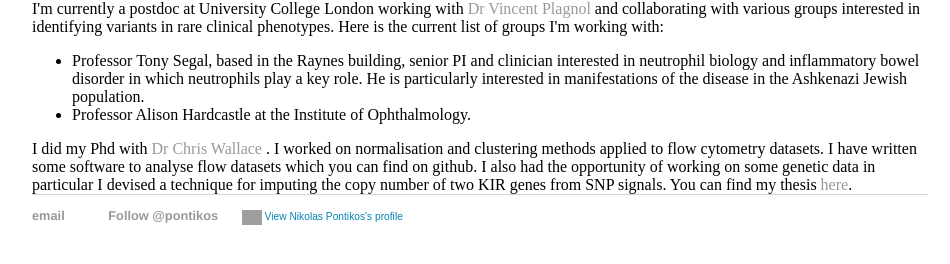
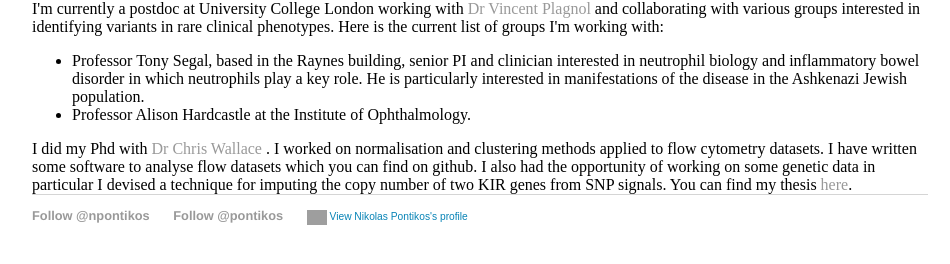
Before and after one commit to pontikos/pontikos.github.io, a Jekyll site: the page built from index.html, in a window 1280 px wide, cut to the strip 343-607 px from the top of the page. Shown: the whole strip, without its empty margins (160-1110 px from the left). Built offline with Jekyll 4.4.1, drawn with Linux system fonts in a browser that asks for light colours; comment, search, counter and statistics services are not loaded; grey boxes are pictures that could not be loaded.

Commit message:
Update default.html

```diff
--- a/_layouts/default.html
+++ b/_layouts/default.html
@@ -23,14 +23,18 @@
 </div><!-- /.container -->
 <footer>
 <ul>
-<li><a href="mailto:">email</a></li>
-<li><script>!function(d,s,id){var js,fjs=d.getElementsByTagName(s)[0],p=/^http:/.test(d.location)?'http':'https';if(!d.getElementById(id)){js=d.createElement(s);js.id=id;js.src=p+'://platform.twitter.com/widgets.js';fjs.parentNode.insertBefore(js,fjs);}}(document, 'script', 'twitter-wjs');</script></li>
-<li><!-- Place this tag where you want the button to render. -->
-<a class="github-button" href="https://github.com/pontikos" data-style="mega" data-count-href="/pontikos/followers" data-count-api="/users/pontikos#followers" data-count-aria-label="# followers on GitHub" aria-label="Follow @pontikos on GitHub">Follow @pontikos</a>
+<li>
+  <a class="twitter-follow-button" href="https://twitter.com/npontikos">Follow @npontikos</a>
+</li>
+<li>
+<!-- Place this tag where you want the button to render. -->
+<a class="github-button" href="https://github.com/pontikos" data-count-href="/pontikos/followers" data-count-api="/users/pontikos#followers" data-count-aria-label="# followers on GitHub" aria-label="Follow @pontikos on GitHub">Follow @pontikos</a>
 <!-- Place this tag right after the last button or just before your close body tag. -->
 <script async defer id="github-bjs" src="https://buttons.github.io/buttons.js"></script>
 </li>
-<li><a href="https://uk.linkedin.com/pub/nikolas-pontikos/5/11a/401" style="text-decoration:none;"><span style="font: 80% Arial,sans-serif; color:#0783B6;"><img src="https://static.licdn.com/scds/common/u/img/webpromo/btn_in_20x15.png" width="20" height="15" alt="View Nikolas Pontikos's LinkedIn profile" style="vertical-align:middle;" border="0">&nbsp;View Nikolas Pontikos's profile</span></a></li>
+<li>
+  <a href="https://uk.linkedin.com/pub/nikolas-pontikos/5/11a/401" style="text-decoration:none;"><span style="font: 80% Arial,sans-serif; color:#0783B6;"><img src="https://static.licdn.com/scds/common/u/img/webpromo/btn_in_20x15.png" width="20" height="15" alt="View Nikolas Pontikos's LinkedIn profile" style="vertical-align:middle;" border="0">&nbsp;View Nikolas Pontikos's profile</span></a>
+  </li>
 </ul>
 </footer>
 </body>
```
